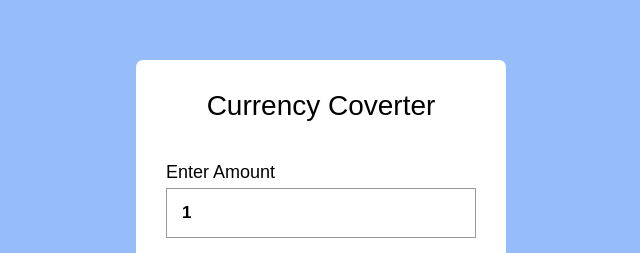
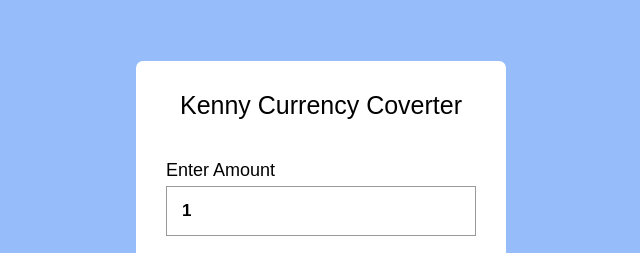
Before and after one commit to Kenny10000/Currency-Coverter, a plain HTML site: page index.html in a window 1280 px wide. Shown: the part 120-373 px from the top of the page, without its empty margins (319-959 px from the left). Drawn offline with Linux system fonts and the light colour scheme.

Commit message:
first commit

```diff
--- a/index.html
+++ b/index.html
@@ -9,7 +9,7 @@
 </head>
 <body>
     <div class="wrapper">
-        <header>Currency Coverter</header>
+        <header>Kenny Currency Coverter</header>
         <form action="">
             <div class="amount">
                 <p>Enter Amount</p>
--- a/stly.css
+++ b/stly.css
@@ -20,7 +20,7 @@ body{
     background-color: #fff;
 }
 .wrapper header{
-    font-size: 28px;
+    font-size: 25px;
     font-weight: 500;
     text-align: center;
 }
```
